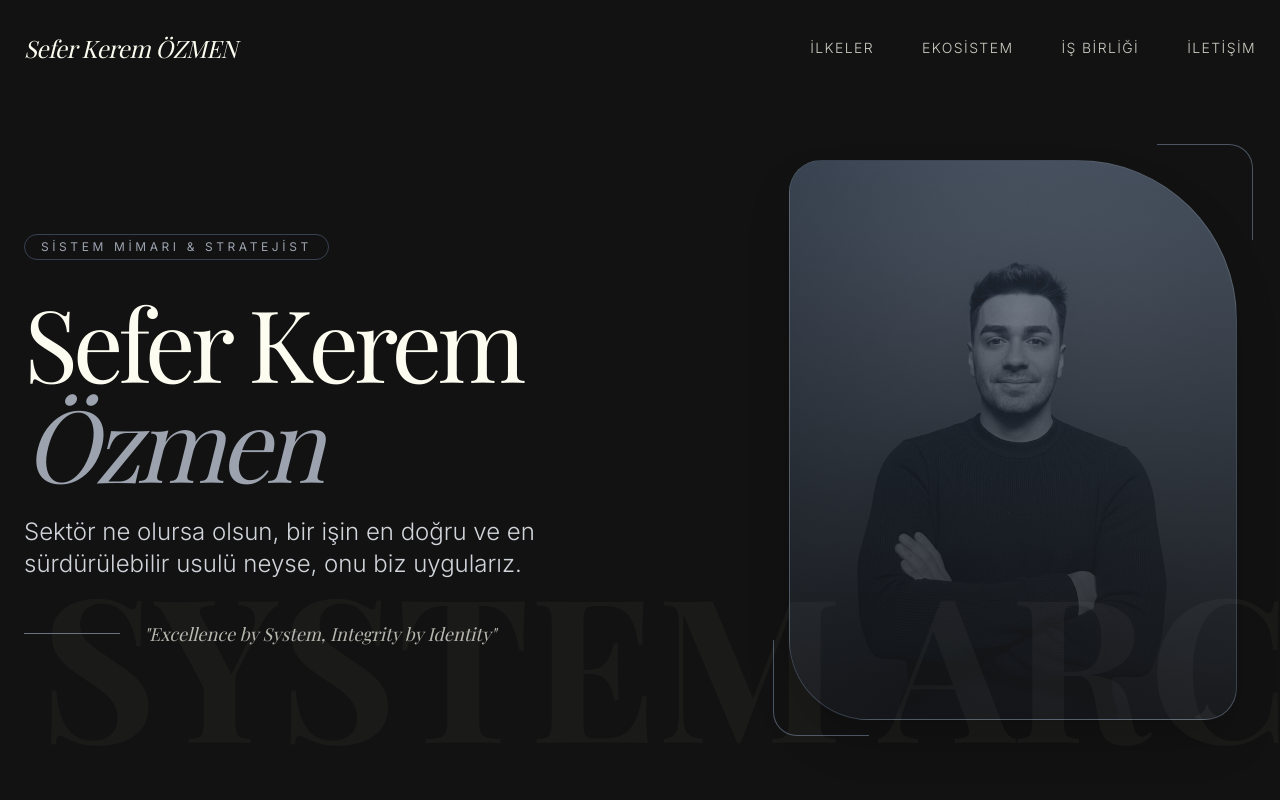
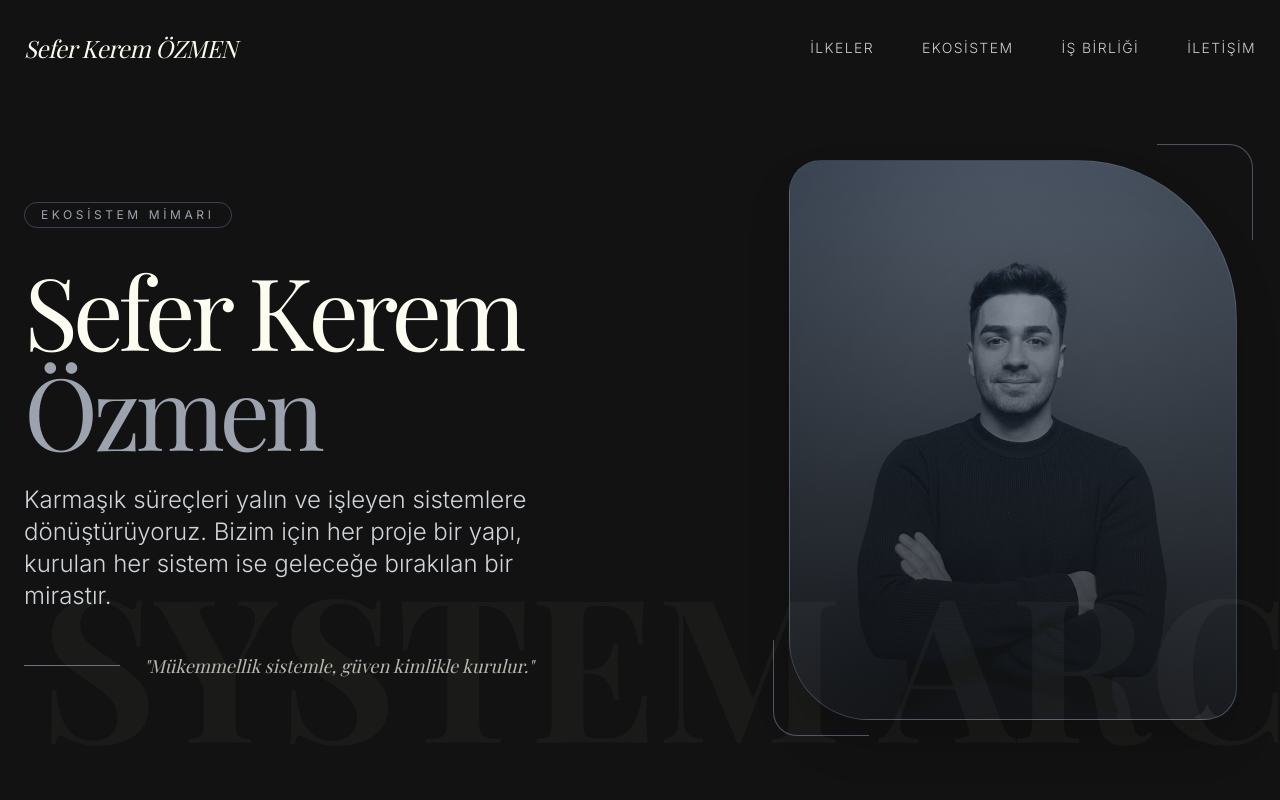
Before and after one commit to seferkeremozmen/.github.io, a plain HTML site: page index.html in a window 1280 px wide. Shown: the top 800 px of the page. Drawn offline with nearby package versions, Linux system fonts and the light colour scheme; a web font is replaced by a local one.

Commit message:
Update index.html

```diff
--- a/index.html
+++ b/index.html
@@ -107,19 +107,19 @@
                 <!-- Text Content -->
                 <div class="lg:col-span-7 z-10 reveal">
                     <span class="inline-block px-4 py-1 border border-gray-700 rounded-full text-[10px] md:text-xs uppercase tracking-[0.3em] mb-8 text-gray-400">
-                        Sistem Mimarı & Stratejist
+                        Ekosistem Mimarı
                     </span>
                     <h1 class="font-serif text-5xl md:text-8xl lg:text-[100px] leading-[1.1] mb-6 tracking-tighter">
                         Sefer Kerem <br />
-                        <span class="italic text-gray-400">Özmen</span>
+                        <span class="text-gray-400">Özmen</span>
                     </h1>
                     <p class="text-lg md:text-2xl font-light max-w-xl text-gray-300 leading-relaxed mb-10">
-                        Sektör ne olursa olsun, bir işin en doğru ve en sürdürülebilir usulü neyse, onu biz uygularız.
+                        Karmaşık süreçleri yalın ve işleyen sistemlere dönüştürüyoruz. Bizim için her proje bir yapı, kurulan her sistem ise geleceğe bırakılan bir mirastır.
                     </p>
                     <div class="flex flex-col sm:flex-row gap-6">
                         <div class="h-[1px] w-24 bg-gray-500 self-center hidden sm:block"></div>
                         <span class="font-serif text-lg italic opacity-70">
-                            "Excellence by System, Integrity by Identity"
+                            "Mükemmellik sistemle, güven kimlikle kurulur."
                         </span>
                     </div>
                 </div>
@@ -131,7 +131,7 @@
                             <img
                                 src="/assets/founder.jpg"
                                 alt="Sefer Kerem Özmen"
-                                class="w-full h-full object-cover opacity-50 mix-blend-luminosity"
+                                class="w-full h-full object-cover opacity-70 mix-blend-luminosity"
                             />
                             <div class="absolute inset-0 bg-gradient-to-t from-[#121212]/80 to-transparent"></div>
                         </div>
```
